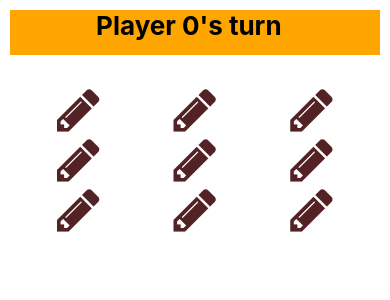
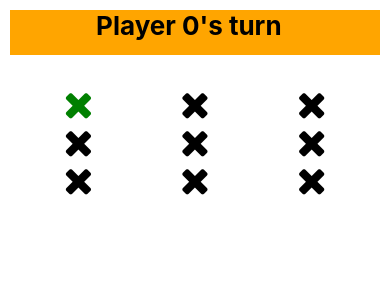
Before and after one commit to yashseth391/Tic_tac_toe, a React Native app: screen / in a window 390 px wide. Shown: the top 300 px of the page. Built offline with nearby package versions, Linux system fonts and the light colour scheme.

Commit message:
again from start

```diff
--- a/components/Headerfile.tsx
+++ b/components/Headerfile.tsx
@@ -5,7 +5,7 @@ import React, { useState } from 'react'
 
 const Headerfile = () => {
 
-    const [playerTurn,setPlayerTurn] =useState("Player 0's turn");
+  const [playerTurn,setPlayerTurn] =useState("Player 0's turn");
   return (
     <View style={styles.container}>
       <Text style={styles.turnText}> {playerTurn}   </Text>
--- a/components/Interfacefile.tsx
+++ b/components/Interfacefile.tsx
@@ -1,13 +1,18 @@
-import { StyleSheet, Text, View } from 'react-native'
+import { Pressable, StyleSheet, Text, Touchable, TouchableOpacity, View } from 'react-native'
 import React, { useState } from 'react'
 import Icon from 'react-native-vector-icons/FontAwesome';
 
 
 const Interfacefile = () => {
   const start= () => (
-    <Icon name="pencil" size={50}  color={'#522224'}/>
+    <Icon name="close" size={38}  />
   )
-  const[icon1,setIcon1]=useState(start());
+
+  const player0= () =>
+    (
+      <Icon name="close" size={38} color="green" />
+    )
+  const[icon1,setIcon1]=useState(player0());
   const[icon2,setIcon2]=useState(start());
   const[icon3,setIcon3]=useState(start());
   const[icon4,setIcon4]=useState(start());
@@ -16,25 +21,54 @@ const Interfacefile = () => {
   const[icon7,setIcon7]=useState(start());
   const[icon8,setIcon8]=useState(start());
   const[icon9,setIcon9]=useState(start());
+  const [playerTurn,setPlayerTurn] =useState("Player 1's turn");
+
+  const action=() => {
+    if(playerTurn=="Player 1's turn")
+      {
+        setIcon1(player0());
+        setPlayerTurn("Player 2's turn");
+      }
+
+  }
 
   return (
     <View style={styles.container}>
      <View style={styles.firstrow}>
-        {icon1}
+        <Pressable onPress={action}>
+          {icon1}
+        </Pressable>
+        <Pressable>
         {icon2}
+        </Pressable>
+        <Pressable>
         {icon3}
+        </Pressable>
+
+
 
      </View>
      <View style={styles.secondrow}>
-        {icon1}
-        {icon2}
-        {icon3}
-
+        <Pressable>
+          {icon4}
+        </Pressable>
+        <Pressable>
+        {icon5}
+        </Pressable>
+        <Pressable>
+        {icon6}
+        </Pressable>
      </View>
      <View style={styles.thirdrow}>
-        {icon1}
-        {icon2}
-        {icon3}
+        <Pressable>
+          {icon7}
+        </Pressable>
+        <Pressable>
+        {icon8}
+        </Pressable>
+        <Pressable>
+        {icon9}
+        </Pressable>
 
      </View>
 
```
Also changed, not shown: src/react-native.config.js (deleted, +0 -9 lines), 1 other file (tests, documents, lock files or other folders).
